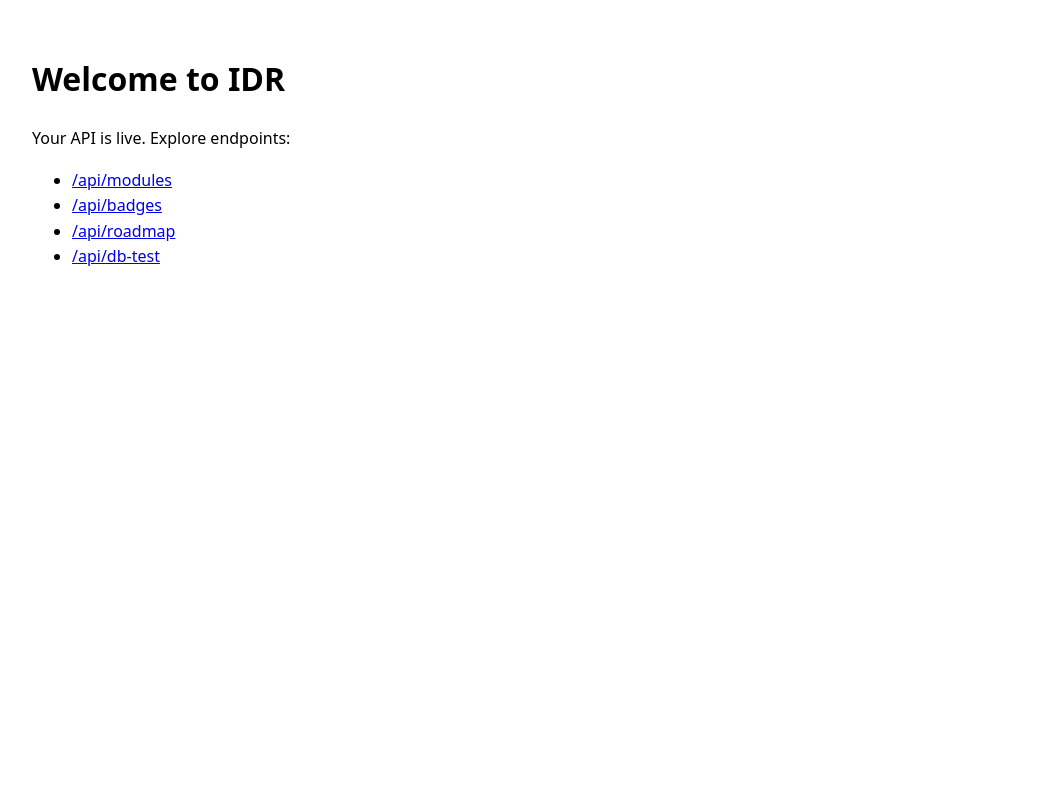
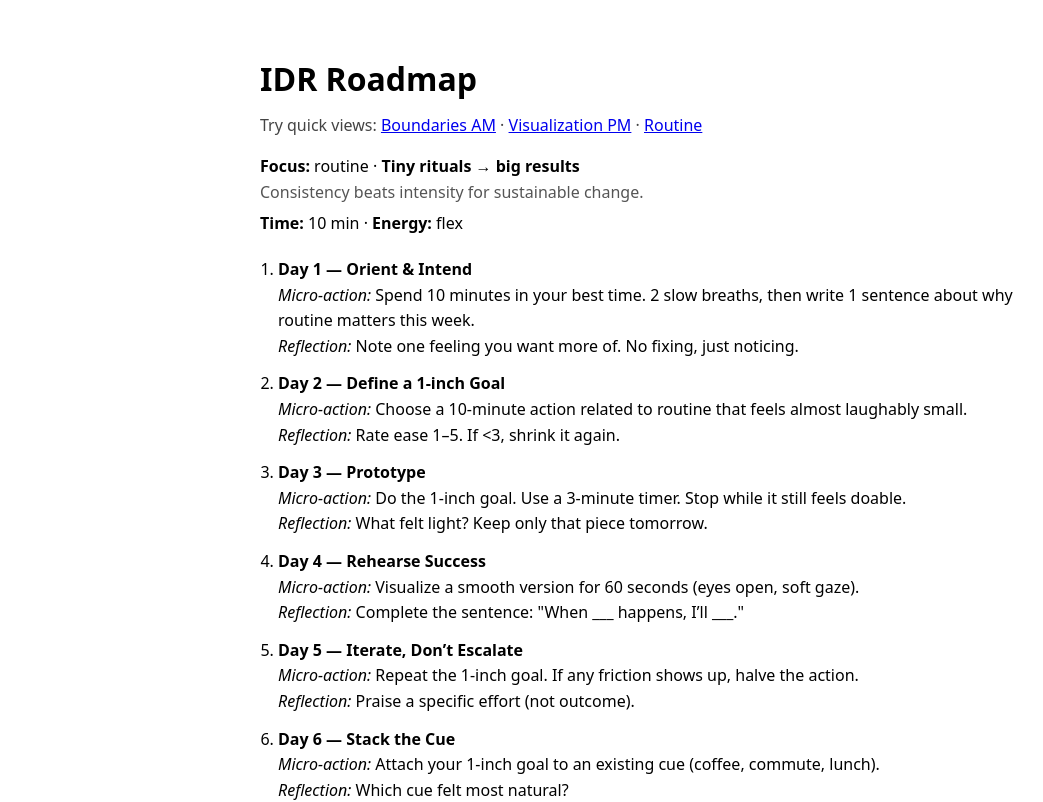
Before and after one commit to RobertGPT/idr-app, a Next.js app: page / in a window 1280 px wide. Shown: the top 802 px of the page, without its empty margins (0-1043 px from the left). Built offline with nearby package versions, Linux system fonts and the light colour scheme.

Commit message:
Update index.tsx

```diff
--- a/pages/index.tsx
+++ b/pages/index.tsx
@@ -1,15 +1,63 @@
 // pages/index.tsx
+import { useEffect, useState } from "react";
+
+type Roadmap = {
+  ok: boolean;
+  meta: { focus: string; theme: string; why: string; minutes: number; energy: string };
+  days: { title: string; micro_action: string; reflection: string }[];
+  coaching_reminder: string;
+};
+
 export default function Home() {
+  const [data, setData] = useState<Roadmap | null>(null);
+
+  // defaults; tweak these in the URL if you want (e.g., ?focus=empathy&minutes=12&energy=morning)
+  const params = new URLSearchParams(typeof window !== "undefined" ? window.location.search : "");
+  const focus = params.get("focus") || "routine";
+  const minutes = params.get("minutes") || "10";
+  const energy = params.get("energy") || "flex";
+
+  useEffect(() => {
+    const url = `/api/roadmap?focus=${encodeURIComponent(focus)}&minutes=${encodeURIComponent(minutes)}&energy=${encodeURIComponent(energy)}`;
+    fetch(url)
+      .then(r => r.json())
+      .then(setData)
+      .catch(() => setData(null));
+  }, [focus, minutes, energy]);
+
   return (
-    <main style={{ fontFamily: "system-ui, sans-serif", padding: 24, lineHeight: 1.6 }}>
-      <h1>Welcome to IDR</h1>
-      <p>Your API is live. Explore endpoints:</p>
-      <ul>
-        <li><a href="/api/modules">/api/modules</a></li>
-        <li><a href="/api/badges">/api/badges</a></li>
-        <li><a href="/api/roadmap">/api/roadmap</a></li>
-        <li><a href="/api/db-test">/api/db-test</a></li>
-      </ul>
+    <main style={{ fontFamily: "system-ui, sans-serif", padding: 24, lineHeight: 1.6, maxWidth: 760, margin: "0 auto" }}>
+      <h1 style={{ marginBottom: 8 }}>IDR Roadmap</h1>
+      <p style={{ marginTop: 0, color: "#444" }}>
+        Try quick views:{" "}
+        <a href="/?focus=boundaries&minutes=12&energy=morning">Boundaries AM</a>{" · "}
+        <a href="/?focus=visualization&minutes=8&energy=evening">Visualization PM</a>{" · "}
+        <a href="/?focus=routine&minutes=10&energy=flex">Routine</a>
+      </p>
+
+      {!data ? (
+        <p>Loading…</p>
+      ) : (
+        <>
+          <section style={{ margin: "12px 0 20px 0" }}>
+            <strong>Focus:</strong> {data.meta.focus} · <strong>{data.meta.theme}</strong>
+            <div style={{ color: "#555" }}>{data.meta.why}</div>
+            <div style={{ marginTop: 6 }}>
+              <strong>Time:</strong> {data.meta.minutes} min · <strong>Energy:</strong> {data.meta.energy}
+            </div>
+          </section>
+          <ol style={{ paddingLeft: 18 }}>
+            {data.days.map((d, i) => (
+              <li key={i} style={{ marginBottom: 12 }}>
+                <div style={{ fontWeight: 600 }}>{d.title}</div>
+                <div><em>Micro‑action:</em> {d.micro_action}</div>
+                <div><em>Reflection:</em> {d.reflection}</div>
+              </li>
+            ))}
+          </ol>
+          <p style={{ marginTop: 16, fontStyle: "italic" }}>{data.coaching_reminder}</p>
+        </>
+      )}
     </main>
   );
 }
```
